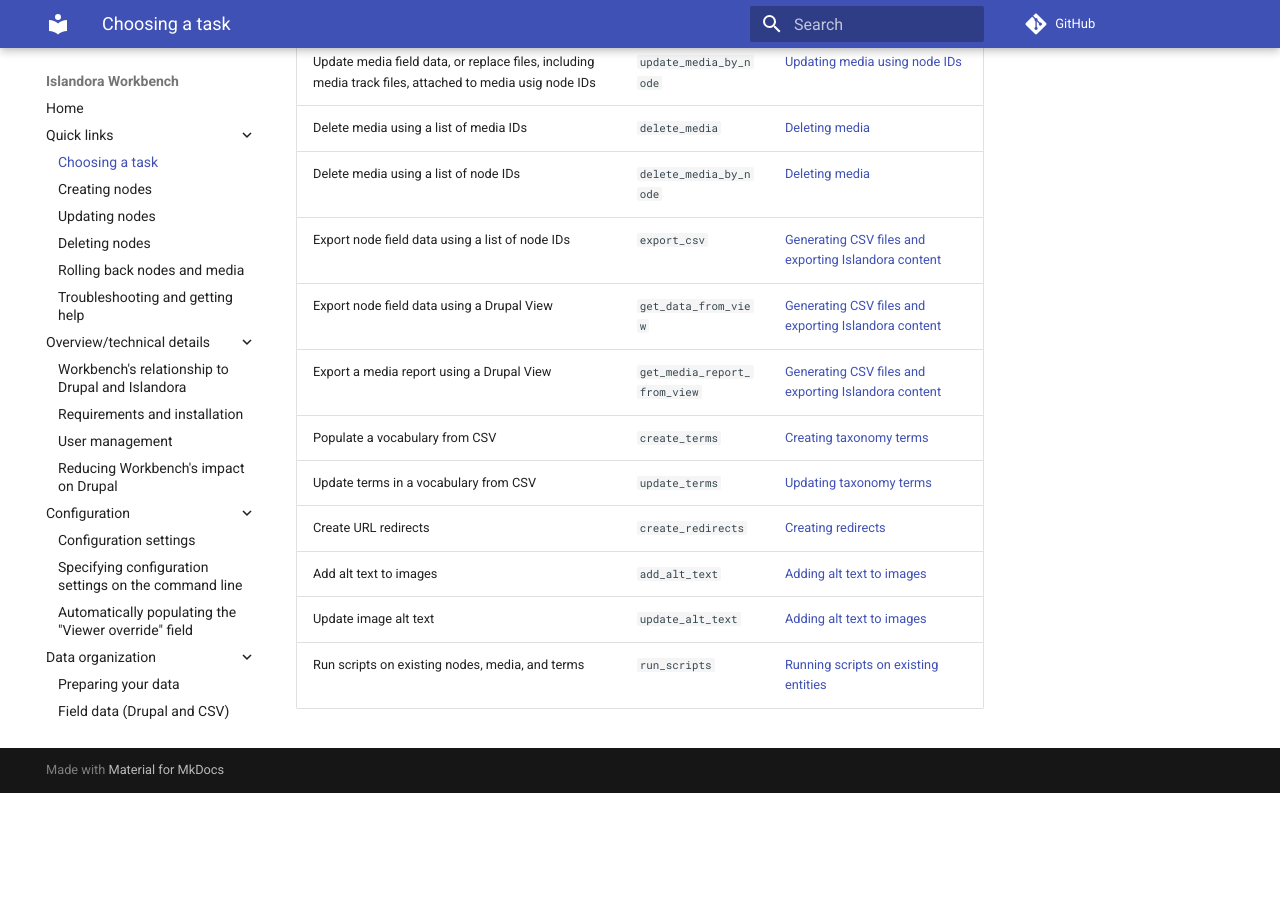
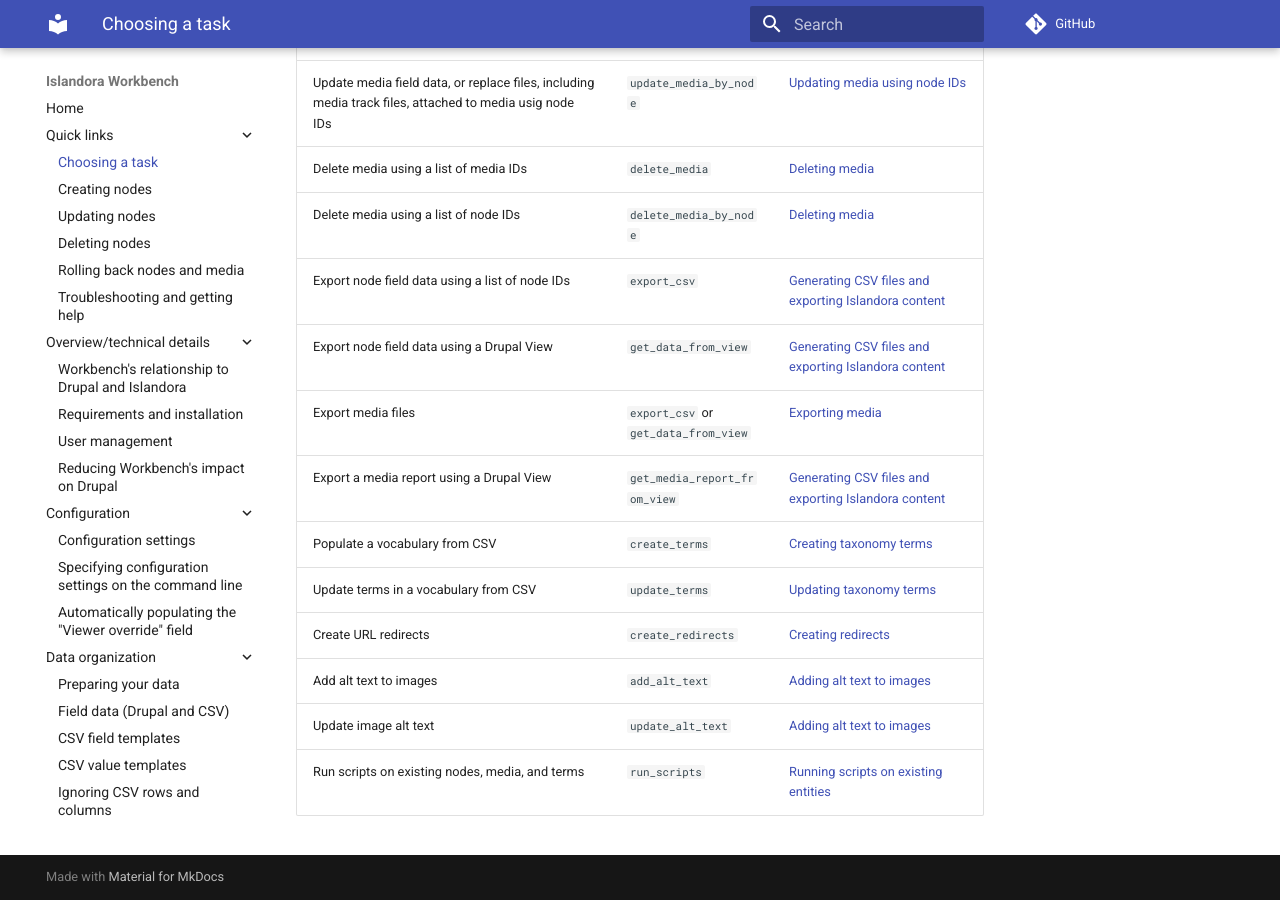
Before and after one commit to mjordan/islandora_workbench_docs, an MkDocs documentation site: the page built from docs/choosing_a_task.md, in a window 1280 px wide and 900 px high, scrolled down 719 px. Built offline with MkDocs 1.6.1 and Material for MkDocs 9.7.7, drawn with Linux system fonts in a browser that asks for light colours; comment, search, counter and statistics services are not loaded; before the commit the page ends 1512 px from its top, so only the background shows below that.

Commit message:
Updated 'Choosing a task' page.

```diff
--- a/docs/choosing_a_task.md
+++ b/docs/choosing_a_task.md
@@ -14,9 +14,10 @@
 | Update media field data, or replace files, including media track files, attached to media usig node IDs | `update_media_by_node` | [Updating media using node IDs](/islandora_workbench_docs/updating_media/#updating-media-using-node-ids) |
 | Delete media using a list of media IDs | `delete_media` | [Deleting media](/islandora_workbench_docs/deleting_media/#deleting-media-using-media-ids) |
 | Delete media using a list of node IDs | `delete_media_by_node` | [Deleting media](/islandora_workbench_docs/deleting_media/#deleting-media-using-node-ids) |
-| Export node field data using a list of node IDs | `export_csv` | [Generating CSV files and exporting Islandora content](/islandora_workbench_docs/generating_csv_files/#csv-file-containing-field-data-for-existing-nodes) |
-| Export node field data using a Drupal View | `get_data_from_view` | [Generating CSV files and exporting Islandora content](/islandora_workbench_docs/generating_csv_files/#using-a-drupal-view-to-identify-content-to-export-as-csv) |
-| Export a media report using a Drupal View | `get_media_report_from_view` | [Generating CSV files and exporting Islandora content](/islandora_workbench_docs/generating_csv_files/#using-a-drupal-view-to-identify-content-to-export-as-csv) |
+| Export node field data using a list of node IDs | `export_csv` | [Generating CSV files and exporting Islandora content](/islandora_workbench_docs/exporting_content/#csv-file-containing-field-data-for-existing-nodes) |
+| Export node field data using a Drupal View | `get_data_from_view` | [Generating CSV files and exporting Islandora content](/islandora_workbench_docs/exporting_content/#using-a-drupal-view-to-identify-content-to-export-as-csv) |
+| Export media files | `export_csv` or `get_data_from_view` | [Exporting media](/islandora_workbench_docs/exporting_media/) |
+| Export a media report using a Drupal View | `get_media_report_from_view` | [Generating CSV files and exporting Islandora content](/islandora_workbench_docs/exporting_content/#using-a-drupal-view-to-identify-content-to-export-as-csv) |
 | Populate a vocabulary from CSV | `create_terms` | [Creating taxonomy terms](/islandora_workbench_docs/creating_taxonomy_terms/) |
 | Update terms in a vocabulary from CSV | `update_terms` | [Updating taxonomy terms](/islandora_workbench_docs/updating_terms/) |
 | Create URL redirects | `create_redirects` | [Creating redirects](/islandora_workbench_docs/redirects/) |
```
Also changed, not shown: docs/changelog.md (+1 -0 lines).
